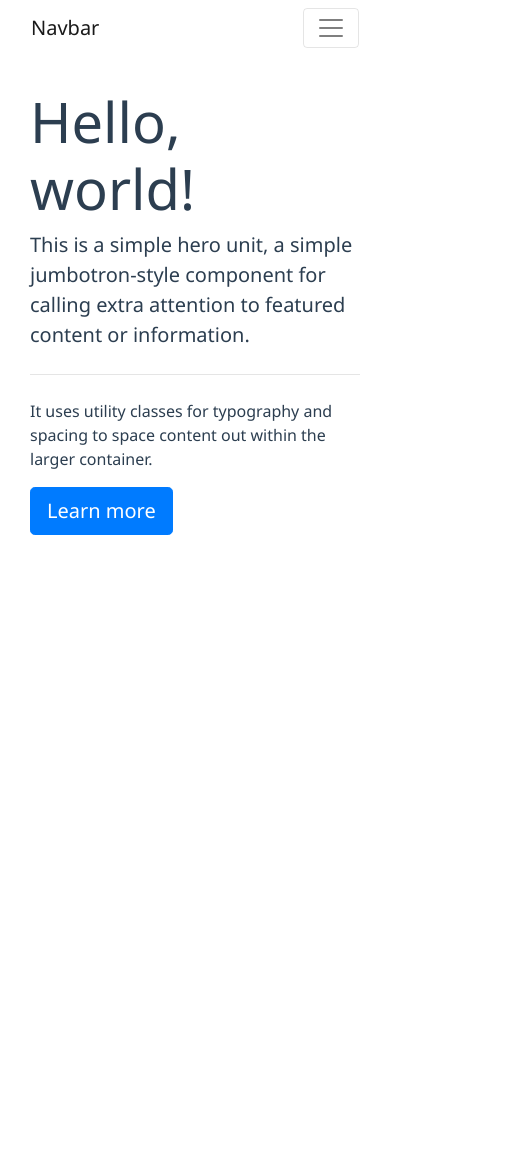
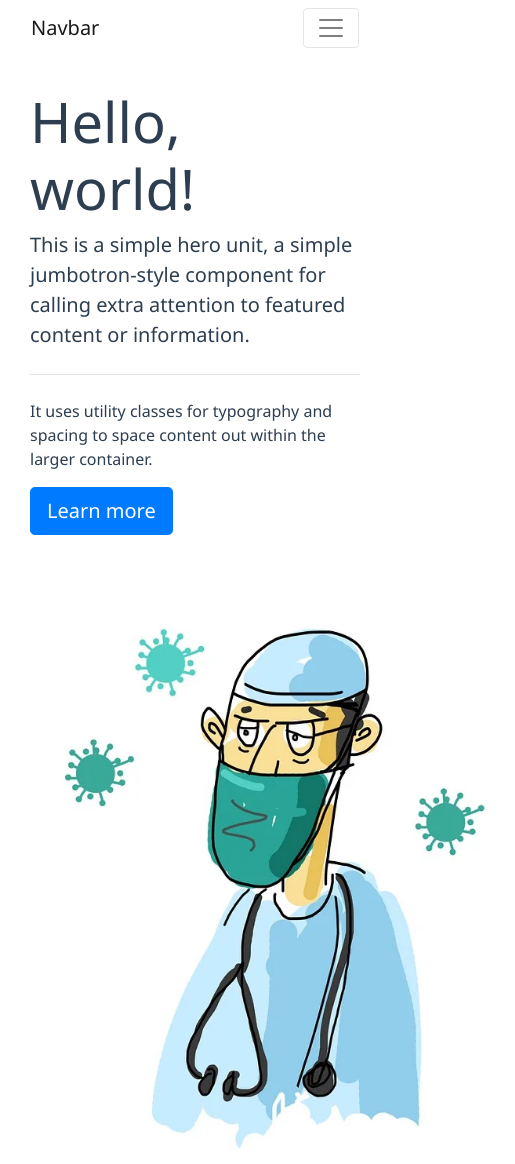
Before and after one commit to hamid01010/Bootstraptheme, a Vue app: page / in a window 390 px wide. Shown: the whole page, 515 px wide, since content can reach past the window. Before the commit the page ends 844 px from the top, so only its background shows below. Built offline with nearby package versions, Linux system fonts and the light colour scheme.

Commit message:
Add image in jumbotron and make it responsive

```diff
--- a/src/components/jumbotron.vue
+++ b/src/components/jumbotron.vue
@@ -1,5 +1,5 @@
 <template>
-  <div class="container">
+  <div class="jumbo container">
         <div class="jumbotron jumbotron-fluid bg-white">
             <div class="container">
                 <h1 class="display-4">Hello, world!</h1>
@@ -8,6 +8,9 @@
                 <p>It uses utility classes for typography and spacing to space content out within the larger container.</p>
                 <a class="btn btn-primary btn-lg" href="#" role="button">Learn more</a>
             </div>
+        </div>
+        <div class="img">
+            <img src="./cartoon-doctor.jpg" width="500px">
         </div>
   </div>
 </template>
@@ -19,5 +22,27 @@ export default {
 </script>
 
 <style>
+.jumbotron{
+    float: left;
+    width: 50%;
+    box-sizing: border-box;
+}
+.img{
+    float: right;
+    width: 50%;
+    box-sizing: border-box;
+}
+@media(max-width:1000px){
+    .jumbotron{
+        float: none;
+        width: 100%;
+        box-sizing: border-box;
+    }
+    .img{
+        float: none;
+        width: 100%;
+        box-sizing: border-box;
+    }
+}
 
 </style>
```
Also changed, not shown: src/components/cartoon-doctor.jpg (added). Lines whose indentation alone changed are shown as unchanged.
